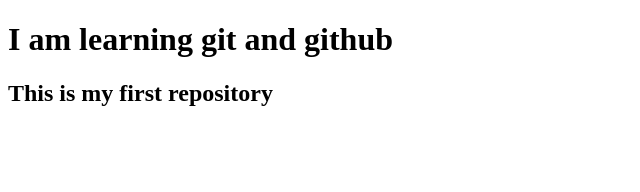
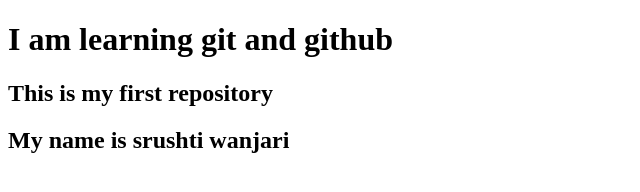
Before and after one commit to SrushtiWanjari/Basic_git_practice, a plain HTML site: page index.html in a window 1280 px wide. Shown: the whole page, without its empty margins (0-640 px from the left). Drawn offline with Linux system fonts and the light colour scheme.

Commit message:
heading added

```diff
--- a/index.html
+++ b/index.html
@@ -6,5 +6,6 @@
 <body>
     <h1>I am learning git and github</h1>
     <h2>This is my first repository</h2>
+    <h2>My name is srushti wanjari</h2>
 </body>
 </html>
```
